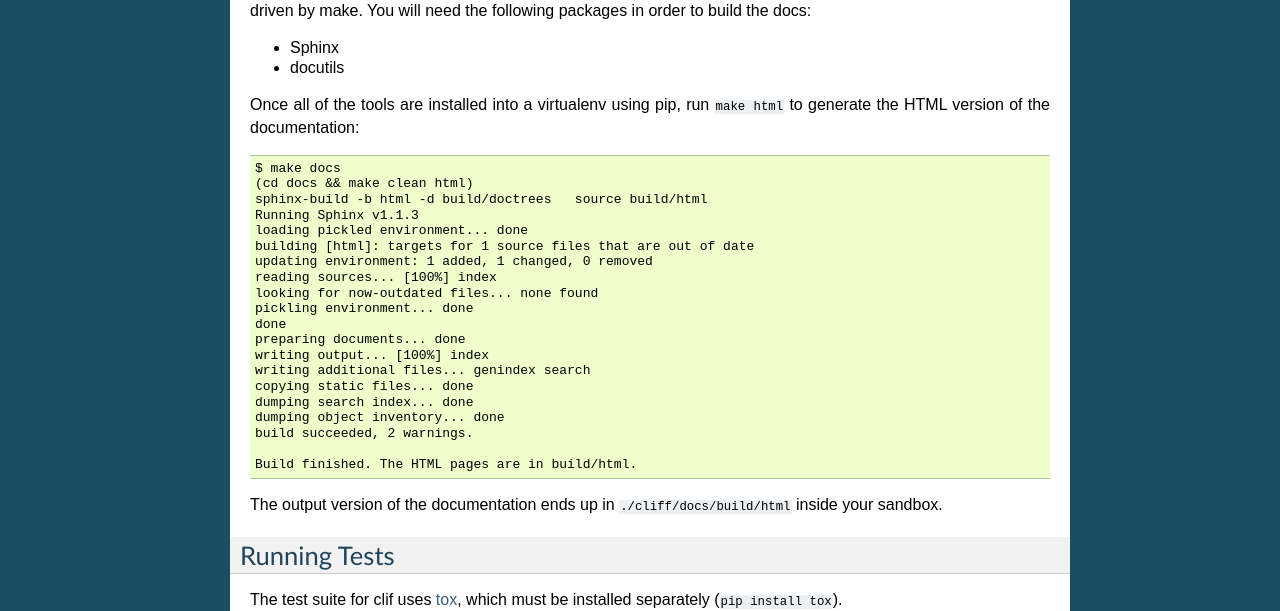
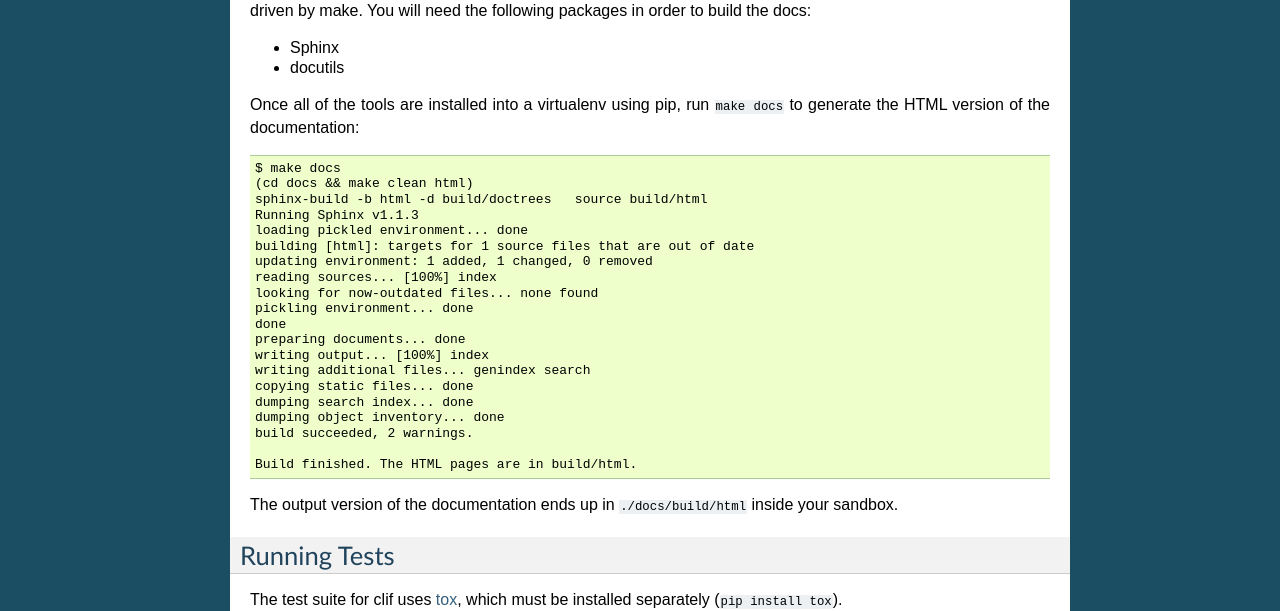
Before and after one commit to openstack/cliff, a Sphinx documentation site: the page built from docs/source/developers.rst, in a window 1280 px wide. Shown: the part 321-932 px from the top of the page. Built offline with Sphinx 7.4.7, drawn with Linux system fonts in a browser that asks for light colours.

Commit message:
fix doc build instructions

```diff
--- a/docs/source/developers.rst
+++ b/docs/source/developers.rst
@@ -26,7 +26,7 @@ You will need the following packages in order to build the docs:
 - docutils
 
 Once all of the tools are installed into a virtualenv using
-pip, run ``make html`` to generate the HTML version of the
+pip, run ``make docs`` to generate the HTML version of the
 documentation::
 
     $ make docs
@@ -51,7 +51,7 @@ documentation::
     Build finished. The HTML pages are in build/html.
 
 The output version of the documentation ends up in
-``./cliff/docs/build/html`` inside your sandbox.
+``./docs/build/html`` inside your sandbox.
 
 Running Tests
 =============
```
